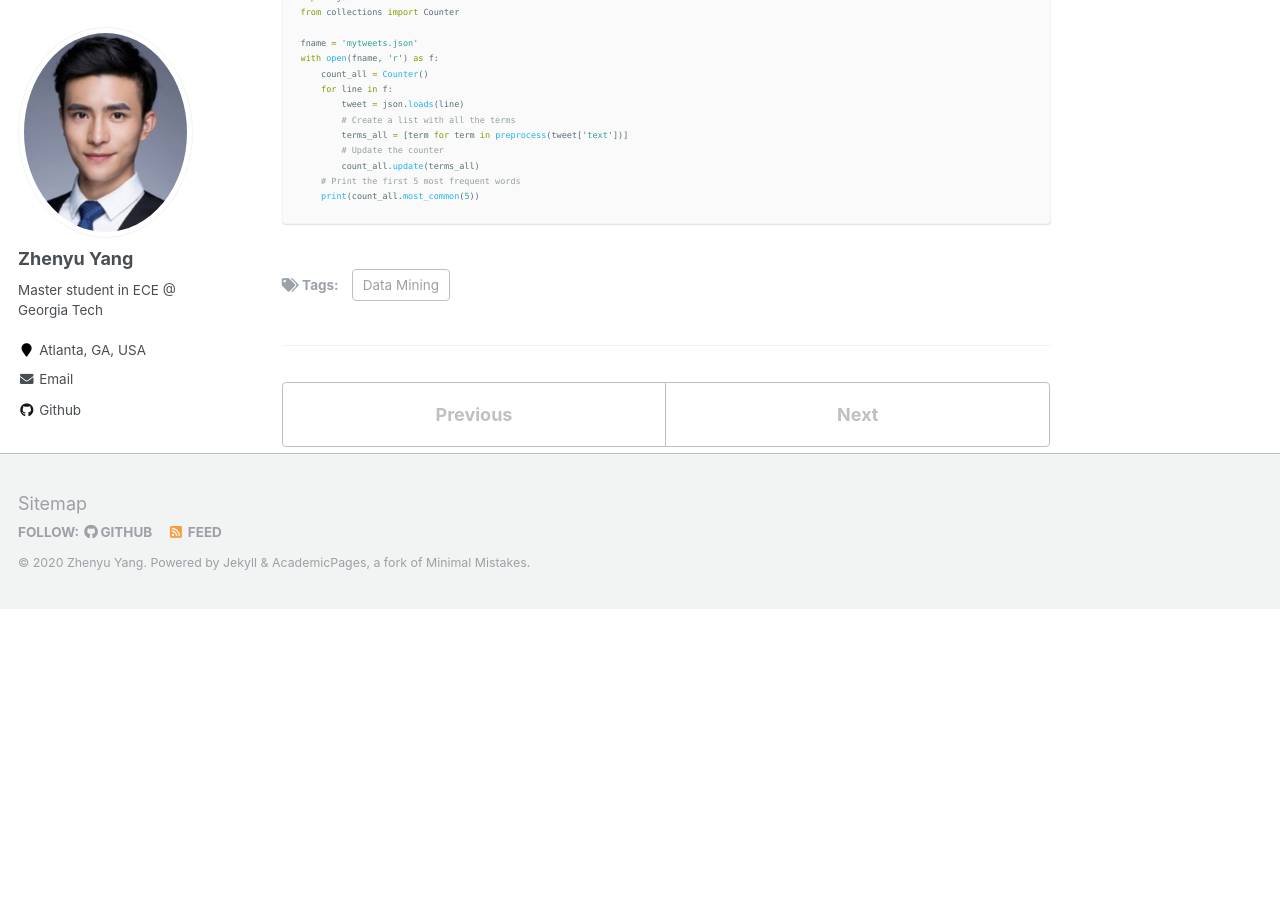
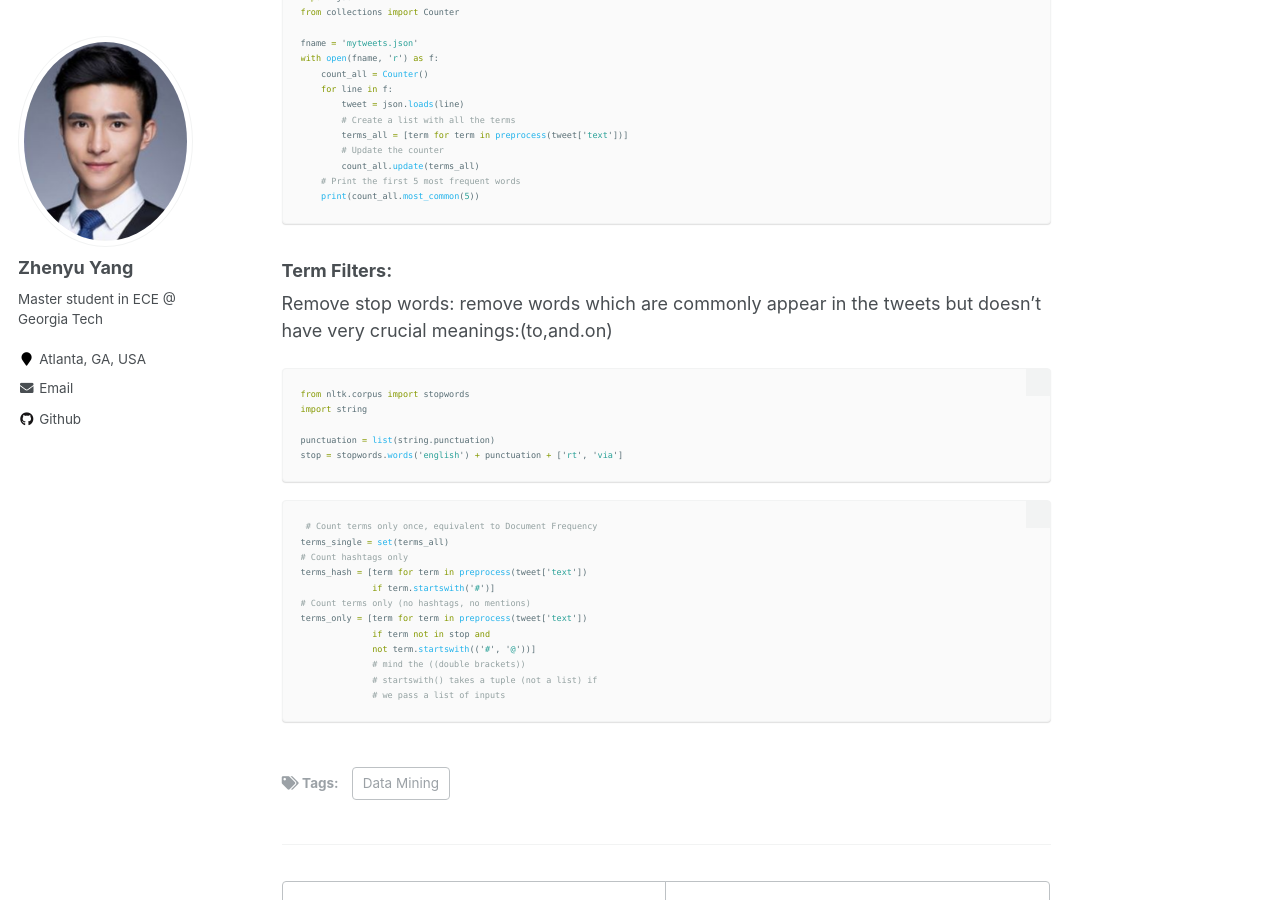
Before and after one commit to azpeteryang/azpeteryang.github.io, a Jekyll site: the page built from _posts/2020-05-16-blog-post-2.md, in a window 1280 px wide and 900 px high, scrolled down 1738 px. Built offline with Jekyll 4.4.1, drawn with Linux system fonts in a browser that asks for light colours; before the commit the page ends 2347 px from its top, so only the background shows below that.

Commit message:
Update 2020-05-16-blog-post-2.md

````diff
--- a/_posts/2020-05-16-blog-post-2.md
+++ b/_posts/2020-05-16-blog-post-2.md
@@ -104,3 +104,36 @@ with open(fname, 'r') as f:
     # Print the first 5 most frequent words
     print(count_all.most_common(5))
  ```
+
+
+
+
+
+
+
+
+### Term Filters:
+Remove stop words:
+remove words which are commonly appear in the tweets but doesn't have very crucial meanings:(to,and.on)
+```python
+from nltk.corpus import stopwords
+import string
+
+punctuation = list(string.punctuation)
+stop = stopwords.words('english') + punctuation + ['rt', 'via']
+```
+
+ ```python
+ # Count terms only once, equivalent to Document Frequency
+terms_single = set(terms_all)
+# Count hashtags only
+terms_hash = [term for term in preprocess(tweet['text'])
+              if term.startswith('#')]
+# Count terms only (no hashtags, no mentions)
+terms_only = [term for term in preprocess(tweet['text'])
+              if term not in stop and
+              not term.startswith(('#', '@'))]
+              # mind the ((double brackets))
+              # startswith() takes a tuple (not a list) if
+              # we pass a list of inputs
+ ```
````
